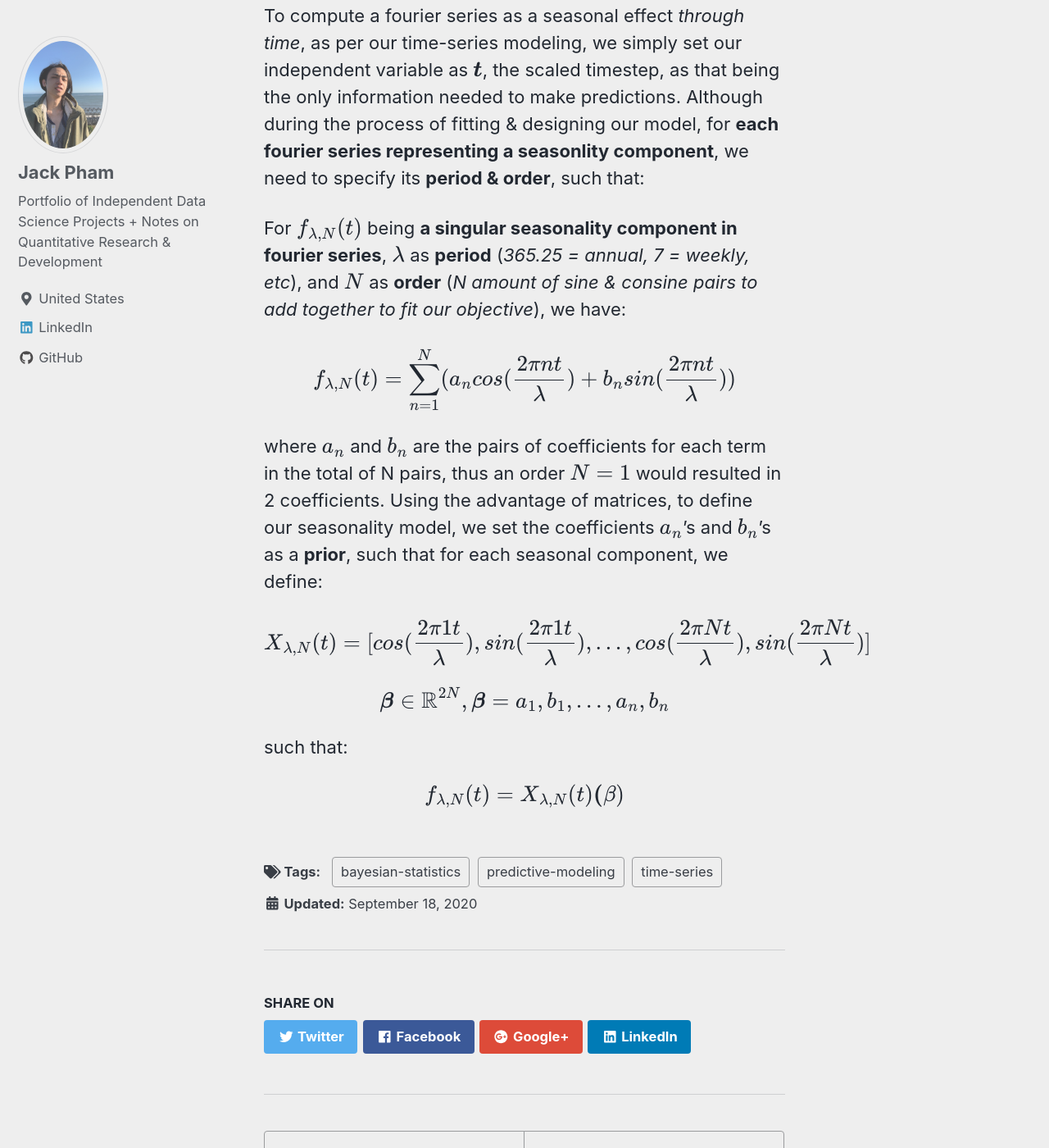
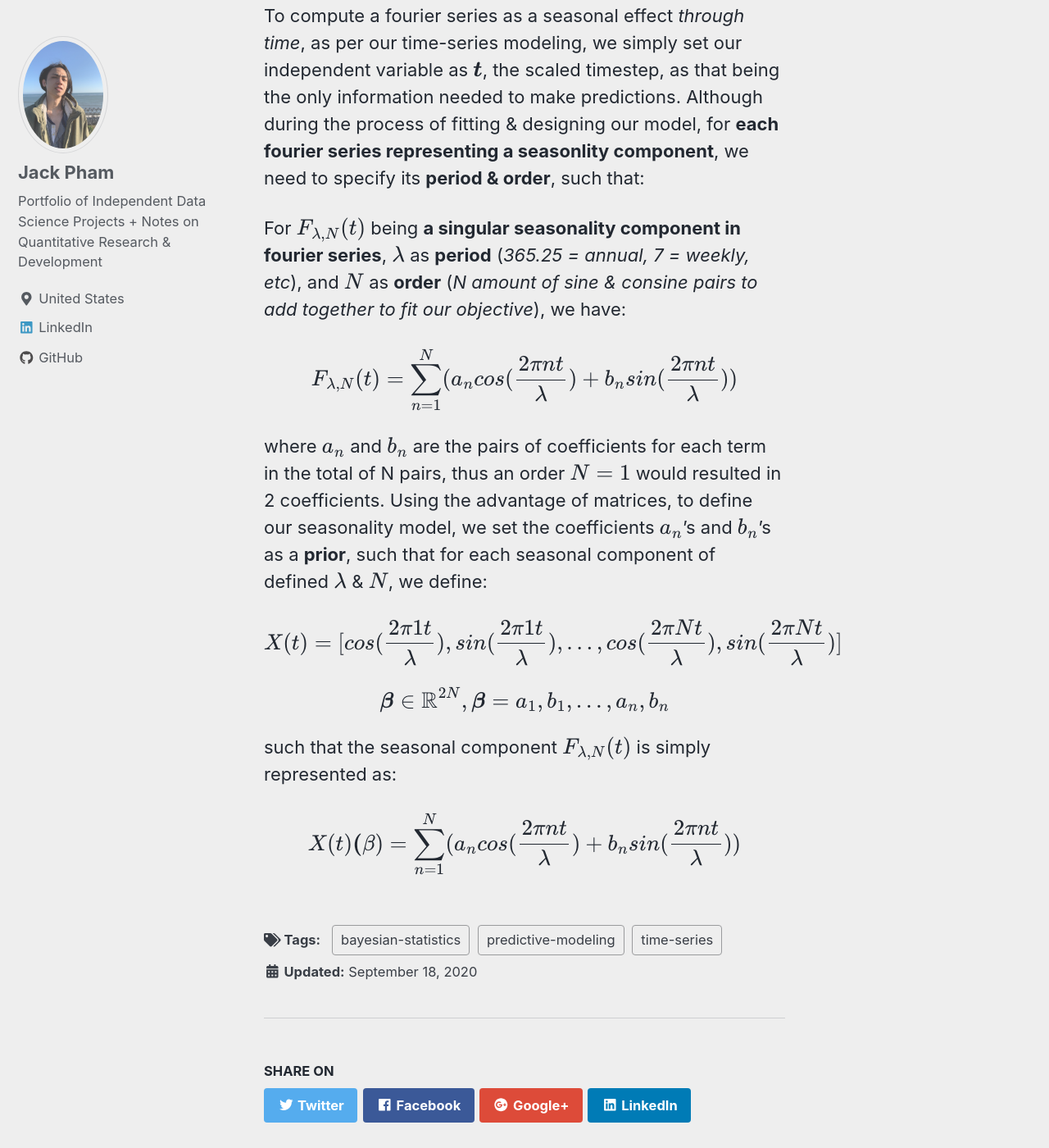
Before and after one commit to jp-quant/jp-quant.github.io, a Jekyll site: the page built from _posts/2020-09-18-fbprophet_bayesian_glm.md, in a window 1280 px wide and 1400 px high, scrolled down 18353 px. Shown: the whole window at 82% size. Built offline with Jekyll 4.4.1, drawn with Linux system fonts in a browser that asks for light colours; nearby versions of some CDN libraries; formulas are drawn with MathJax 3; some of the changed text lies outside the part shown.

Commit message:
glm updates

```diff
--- a/_posts/2020-09-18-fbprophet_bayesian_glm.md
+++ b/_posts/2020-09-18-fbprophet_bayesian_glm.md
@@ -293,7 +293,7 @@ Moving forward, we will primarily focus on the Seasonality aspect as Holidays &
 
 ### Seasonality & Fourier Series
 
-From harmonics in pendulum & vibrations, even in light waves & string theory itself, the power of $\pi$ as a universal constant, representing circles & waves (euler's famous equation), is reflective as to the way physicists & mathematicians see the world (full of circles they say).
+From harmonics in pendulum & vibrations, even in light waves & string theory itself, the power of $$\pi$$ as a universal constant, representing circles & waves (euler's famous equation), is reflective as to the way physicists & mathematicians see the world (full of circles they say).
 
 In mathematics, the **fourier series** is an extremely powerful series that, in short, without me having to explain in details, **fit any mathematically defined entity** through **adding pairs of sine & cosine wave functions,** which are just combinations of drawing many circles under different initial conditions (aka where we place our pencils to start).
 
@@ -301,16 +301,16 @@ In mathematics, the **fourier series** is an extremely powerful series that, in
 
 To compute a fourier series as a seasonal effect *through time*, as per our time-series modeling, we simply set our independent variable as $$\boldsymbol{t}$$, the scaled timestep, as that being the only information needed to make predictions. Although during the process of fitting & designing our model, for **each fourier series representing a seasonlity component**, we need to specify its **period & order**, such that:
 
-For $$f_{\lambda,N}(t)$$ being **a singular seasonality component in fourier series**, $$\lambda$$ as **period** (*365.25 = annual, 7 = weekly, etc*), and $$N$$ as **order** (*N amount of sine & consine pairs to add together to fit our objective*), we have:
+For $$F_{\lambda,N}(t)$$ being **a singular seasonality component in fourier series**, $$\lambda$$ as **period** (*365.25 = annual, 7 = weekly, etc*), and $$N$$ as **order** (*N amount of sine & consine pairs to add together to fit our objective*), we have:
 
-$$f_{\lambda,N}(t) = \sum_{n=1}^{N}(a_{n} cos(\frac{2\pi nt}{\lambda}) + b_{n}sin(\frac{2\pi nt}{\lambda}))$$
+$$F_{\lambda,N}(t) = \sum_{n=1}^{N}(a_{n} cos(\frac{2\pi nt}{\lambda}) + b_{n}sin(\frac{2\pi nt}{\lambda}))$$
 
-where $$a_n$$ and $$b_n$$ are the pairs of coefficients for each term in the total of N pairs, thus an order $$N=1$$ would resulted in 2 coefficients. Using the advantage of matrices, to define our seasonality model, we set the coefficients $$a_n$$'s and $$b_n$$'s as a **prior**, such that for each seasonal component, we define:
+where $$a_n$$ and $$b_n$$ are the pairs of coefficients for each term in the total of N pairs, thus an order $$N=1$$ would resulted in 2 coefficients. Using the advantage of matrices, to define our seasonality model, we set the coefficients $$a_n$$'s and $$b_n$$'s as a **prior**, such that for each seasonal component of defined $$\lambda$$ & $$N$$, we define:
 
-$$X_{\lambda,N}(t) = [cos(\frac{2\pi 1t}{\lambda}), sin(\frac{2\pi 1t}{\lambda}),…,cos(\frac{2\pi Nt}{\lambda}),sin(\frac{2\pi Nt}{\lambda})]$$
+$$X(t) = [cos(\frac{2\pi 1t}{\lambda}), sin(\frac{2\pi 1t}{\lambda}),…,cos(\frac{2\pi Nt}{\lambda}),sin(\frac{2\pi Nt}{\lambda})]$$
 
 $$\boldsymbol{\beta} \in \mathbb{R}^{2N}, \boldsymbol{\beta} = a_1, b_1, …, a_n, b_n$$
 
-such that:
+such that the seasonal component $$F_{\lambda,N}(t)$$ is simply represented as:
 
-$$f_{\lambda,N}(t) = X_{\lambda,N}(t) \boldsymbol(\beta)$$
+$$X(t) \boldsymbol(\beta) = \sum_{n=1}^{N}(a_{n} cos(\frac{2\pi nt}{\lambda}) + b_{n}sin(\frac{2\pi nt}{\lambda}))$$
```
